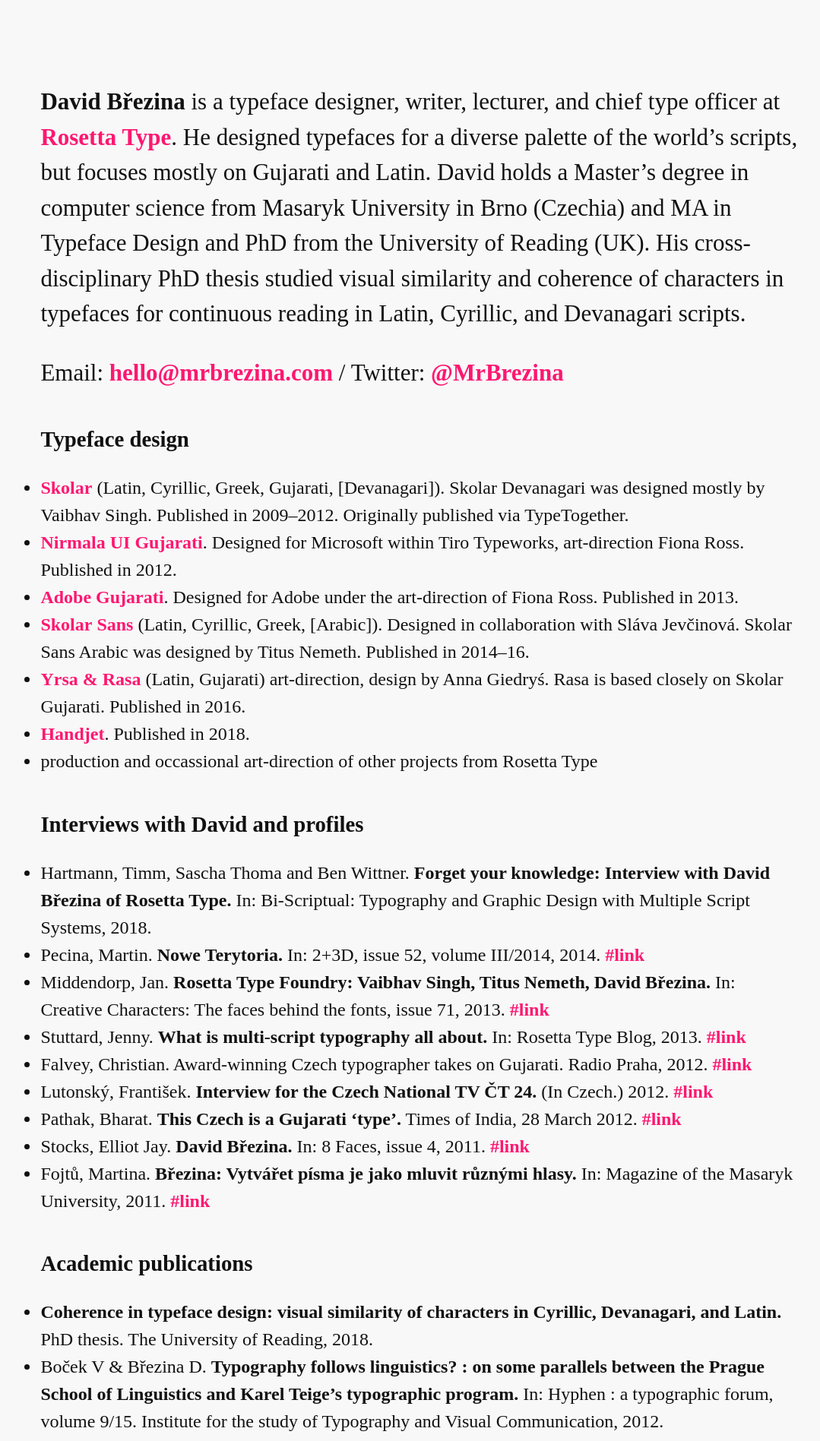
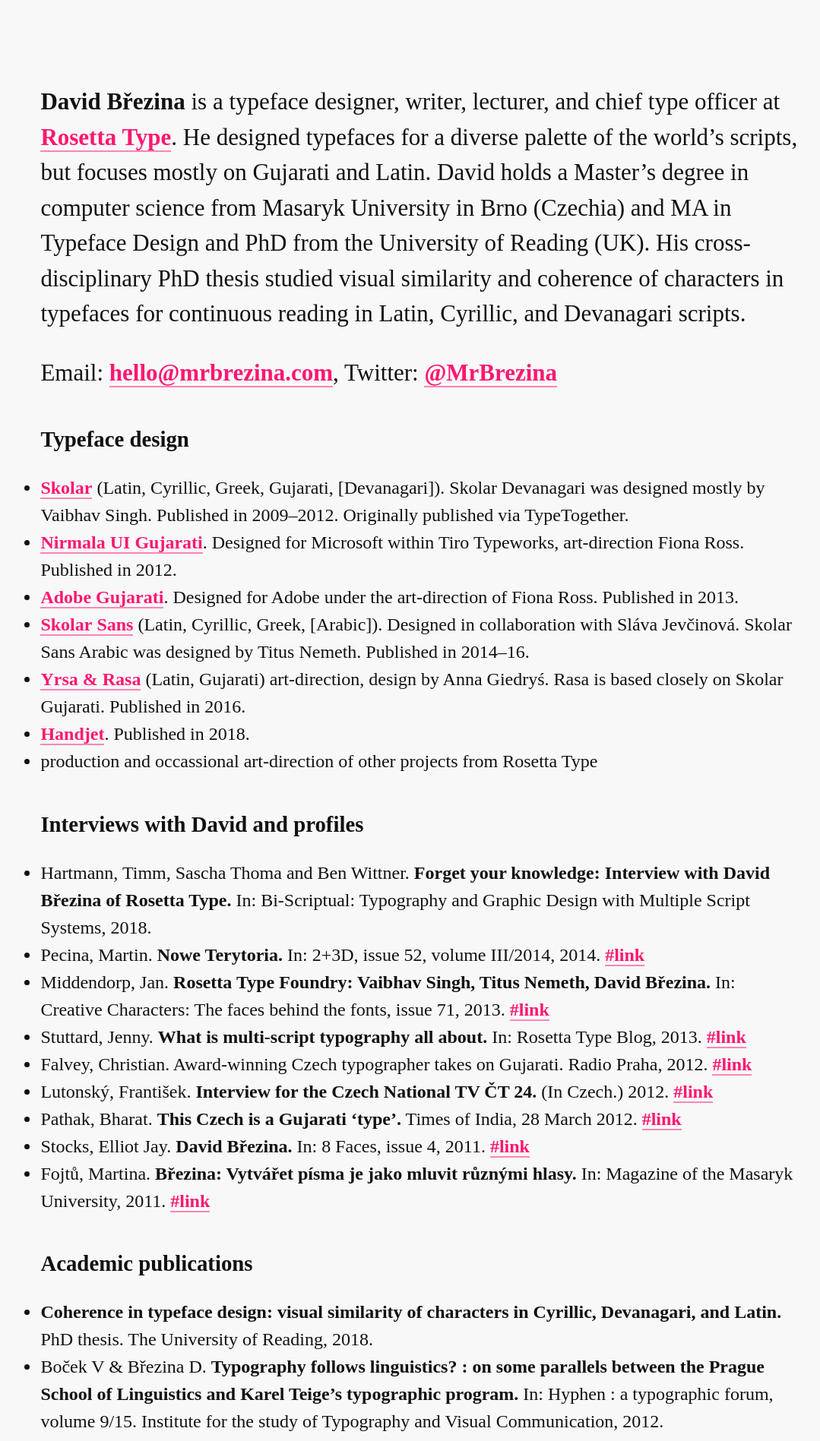
Before and after one commit to MrBrezina/mrbrezina.com, a Jekyll site: the page built from README.md, in a window 1280 px wide. Shown: the top 1897 px of the page at 76% size, without its empty margins (81-1160 px from the left). Built offline with Jekyll 4.4.1, drawn with Linux system fonts in a browser that asks for light colours; some web fonts are replaced; comment, search, counter and statistics services are not loaded.

Commit message:
Restyled

```diff
--- a/README.md
+++ b/README.md
@@ -7,7 +7,7 @@ home: True
 **David Březina** is a typeface designer, writer, lecturer, and chief type officer at [Rosetta Type](http://rosettatype.com). He designed typefaces for a diverse palette of the world’s scripts, but focuses mostly on Gujarati and Latin. David holds a Master’s degree in computer science from Masaryk University in Brno (Czechia) and MA in Typeface Design and PhD from the University of Reading (UK).
 His cross-disciplinary PhD thesis studied visual similarity and coherence of characters in typefaces for continuous reading in Latin, Cyrillic, and Devanagari scripts.
 
-Email: <a href="mailto:&#104;&#101;&#108;&#108;&#111;&#064;&#109;&#114;&#098;&#114;&#101;&#122;&#105;&#110;&#097;&#046;&#099;&#111;&#109;">&#104;&#101;&#108;&#108;&#111;&#064;&#109;&#114;&#098;&#114;&#101;&#122;&#105;&#110;&#097;&#046;&#099;&#111;&#109;</a> / Twitter: [@MrBrezina](http://twitter.com/mrbrezina)
+Email: <a href="mailto:&#104;&#101;&#108;&#108;&#111;&#064;&#109;&#114;&#098;&#114;&#101;&#122;&#105;&#110;&#097;&#046;&#099;&#111;&#109;">&#104;&#101;&#108;&#108;&#111;&#064;&#109;&#114;&#098;&#114;&#101;&#122;&#105;&#110;&#097;&#046;&#099;&#111;&#109;</a>, Twitter: [@MrBrezina](http://twitter.com/mrbrezina)
 
 ## Typeface design
 
--- a/assets/styles.css
+++ b/assets/styles.css
@@ -54,11 +54,13 @@ a {
   font-weight: 600;
   color: rgb(254, 23, 113);
   text-decoration: none;
+  border-bottom: 2px solid rgba(254, 23, 113, 0.5);
 }
 
 a:hover {
   text-decoration: none;
   background-color: rgba(254, 23, 113, 0.1);
+  border-bottom: 2px solid rgba(254, 23, 113, 0.5);
 }
 
 .gray {
```
